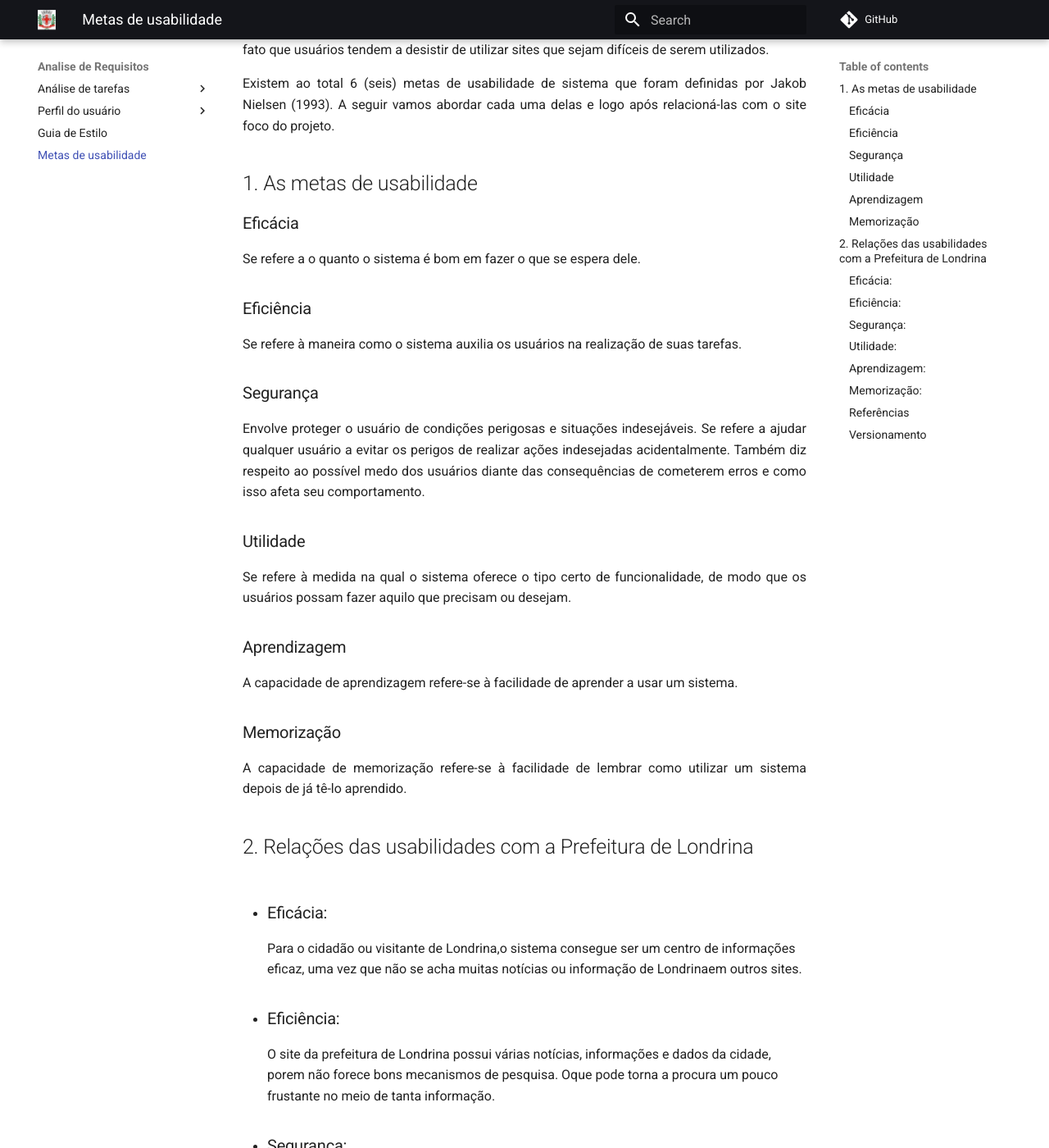
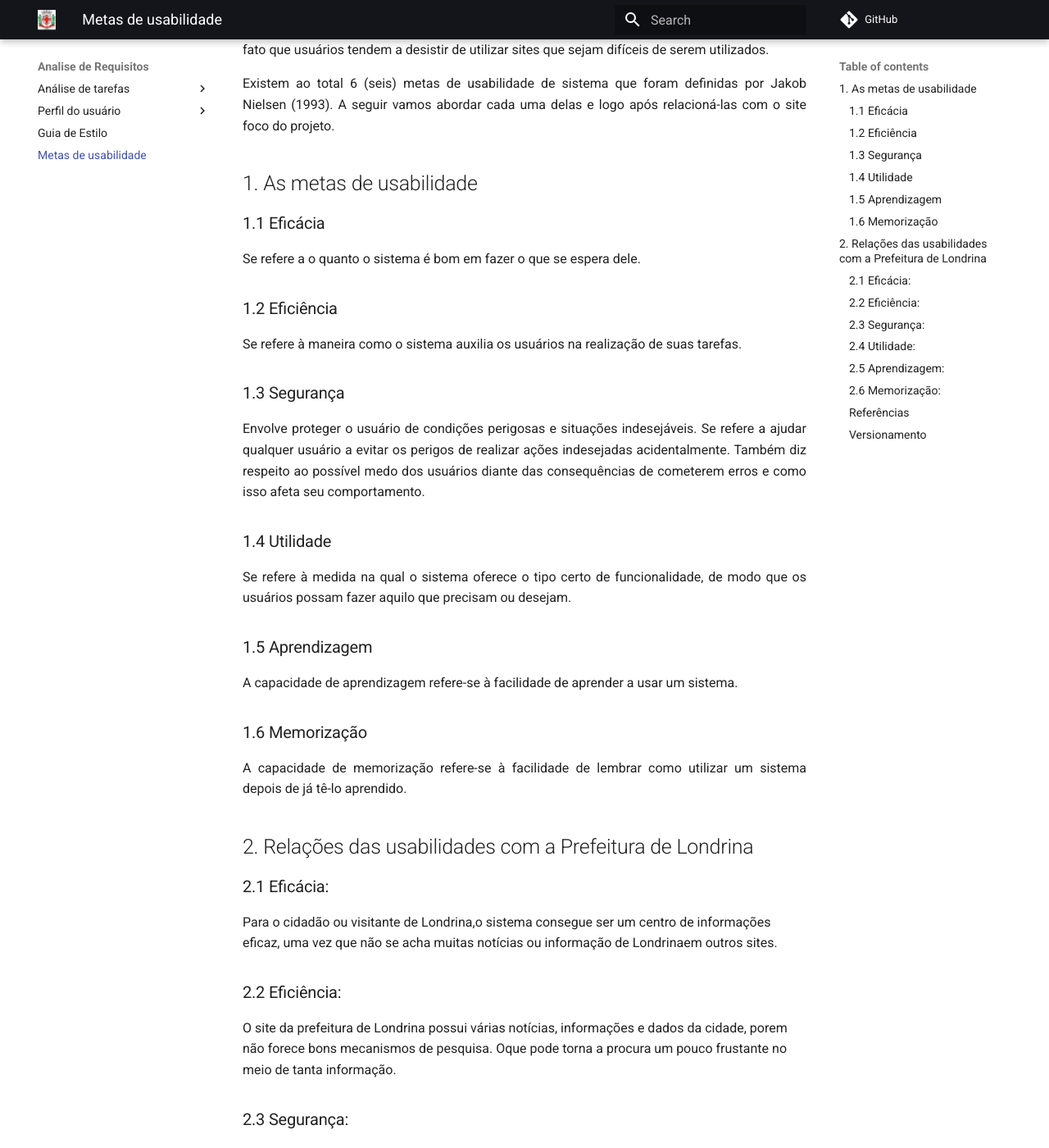
Before and after one commit to Interacao-Humano-Computador/2021.1-Prefeitura-de-Londrina, an MkDocs documentation site: the page built from docs/analise_de_requisitos/metas_de_usabilidade/metas.md, in a window 1280 px wide and 1400 px high, scrolled down 231 px. Shown: the whole window at 82% size. Built offline with MkDocs 1.6.1 and Material for MkDocs 9.7.7, drawn with Linux system fonts in a browser that asks for light colours; comment, search, counter and statistics services are not loaded; some of the changed text lies outside the part shown.

Commit message:
organizar topicos e resolver conflitos
Signed-off-by: yukioz <yukio.link@gmail.com>

```diff
--- a/docs/analise_de_requisitos/metas_de_usabilidade/metas.md
+++ b/docs/analise_de_requisitos/metas_de_usabilidade/metas.md
@@ -9,58 +9,58 @@ Existem ao total 6 (seis) metas de usabilidade de sistema que foram definidas po
 
 ## 1. As metas de usabilidade
 
-### Eficácia
+### 1.1 Eficácia
 <p align = "justify">
 Se refere a o quanto o sistema é bom em fazer o que se espera dele.
 </p>
 
-### Eficiência
+### 1.2 Eficiência
 <p align = "justify">
 Se refere à maneira como o sistema auxilia os usuários na realização de suas tarefas.
 </p>
 
-### Segurança
+### 1.3 Segurança
 <p align = "justify">
 Envolve proteger o usuário de condições perigosas e situações indesejáveis. Se refere a ajudar qualquer usuário a evitar os perigos de realizar ações indesejadas acidentalmente. Também diz respeito ao possível medo dos usuários diante das consequências de cometerem erros e como isso afeta seu comportamento.
 </p>
 
-### Utilidade
+### 1.4 Utilidade
 <p align = "justify">
 Se refere à medida na qual o sistema oferece o tipo certo de funcionalidade, de modo que os usuários possam fazer aquilo que precisam ou desejam.
 </p>
 
-### Aprendizagem
+### 1.5 Aprendizagem
 <p align = "justify">
 A capacidade de aprendizagem refere-se à facilidade de aprender a usar um sistema.
 </p>
 
-### Memorização
+### 1.6 Memorização
 <p align = "justify">
 A capacidade de memorização refere-se à facilidade de lembrar como utilizar um sistema depois de já tê-lo aprendido.
 </p>
 
 ## 2. Relações das usabilidades com a Prefeitura de Londrina
 
-- ### Eficácia:
+### 2.1 Eficácia:
   Para o cidadão ou visitante de Londrina,o sistema consegue ser um centro de informações eficaz, uma vez que não se acha muitas notícias ou informação de Londrinaem outros sites.
 
-- ### Eficiência:
+### 2.2 Eficiência:
   O site da prefeitura de Londrina possui várias notícias, informações e dados da cidade, porem não forece bons mecanismos de pesquisa. Oque pode torna a procura um pouco frustante no meio de tanta informação.
 
 
-- ### Segurança:
+### 2.3 Segurança:
   A aplicação não exige tarefas que expoãm o usuário ou requisições que necessitam de proteger o usuário de cometer um erro como apagar uma notícia ou enviar dados pessoal/importantes. Por isso, também não foi identificado nenhum mecanismo de proteção para o usuário também.
 
 
-- ### Utilidade:
+### 2.4 Utilidade:
   A usabilidade geral do site é fraca. Tentar realizar tarefas além de buscas informações normalmente o levará a outros sites que são delegados essas funções que muitas vezes não funciona perfeitamente. O que obriga o usuário a usar outros sistemas para completar sua tarefa e dificultando sua rotina.
 
 
-- ### Aprendizagem:
+### 2.5 Aprendizagem:
   O site é fácil de usar apesar de alguns problemas no design que poderia torna-lo mais bonito. Suas ações são simples e difíceis de errar, para que qualquer um possa entrar e buscar informações.
 
 
-- ### Memorização:
+### 2.6 Memorização:
   O usuário que usar e entender o fluxo não terá problemas em lembrar como usar novamente, ainda mais por ser um site que segue padrões similares a de blogs online.
 
 ### Referências
@@ -75,3 +75,4 @@ A capacidade de memorização refere-se à facilidade de lembrar como utilizar u
 |:--:|:--:|:--:|:--:|
 |1.0|02/09/2021| Criação do documento e adição das metas de usabilidade |Davi Marinho|
 |1.1|02/09/2021| Relação das metas de usabilidade com o site avaliado| Victor Yukio|
+|1.2| 02/09/2021 | Organização dos Tópicos | Victor Yukio |
```
